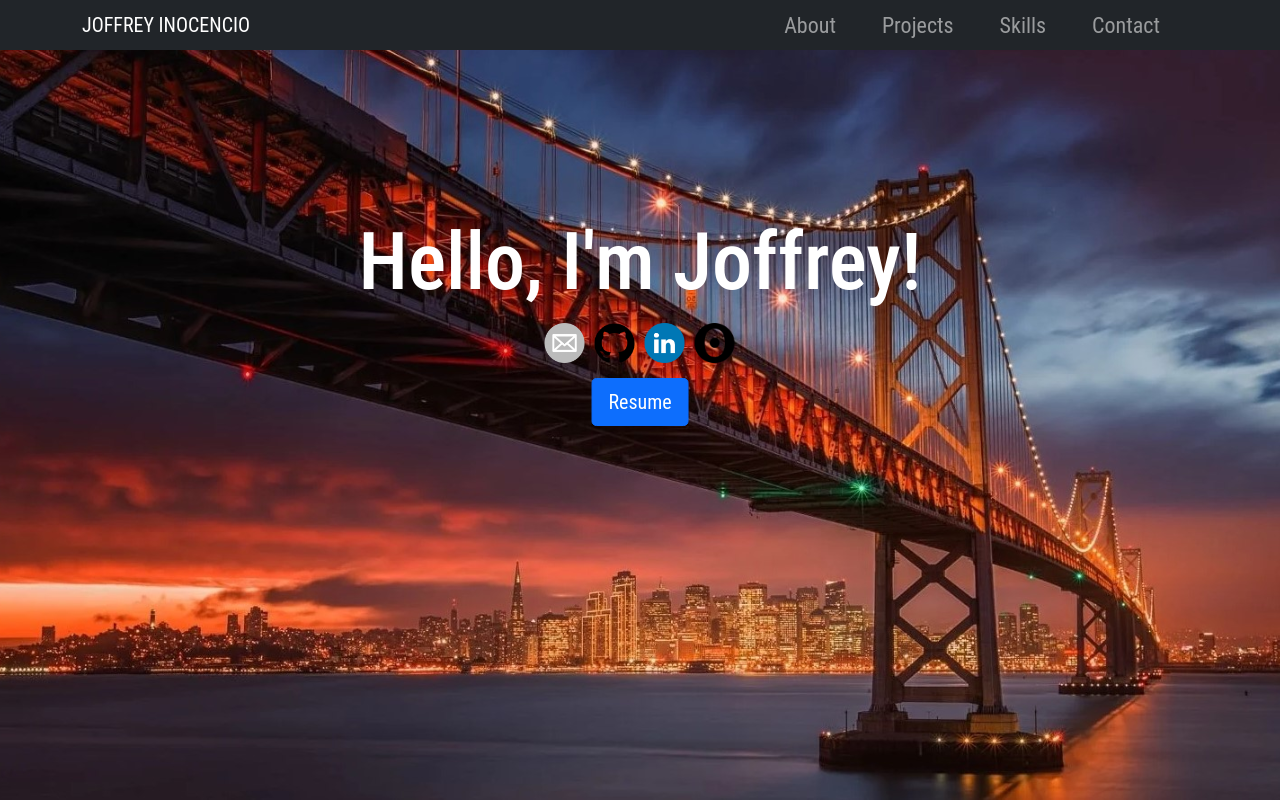
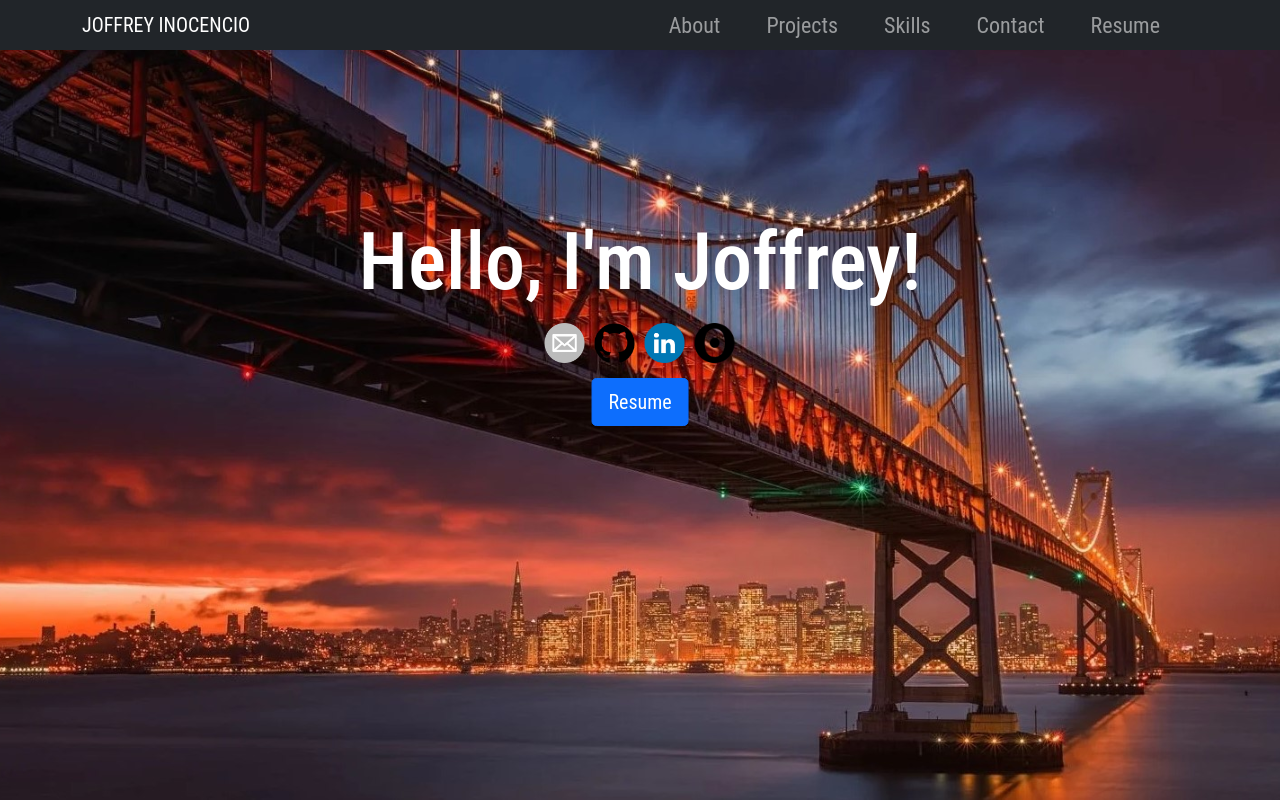
Before and after one commit to JoffreyCodes/JoffreyCodes.github.io, a React (Create React App) app: page / in a window 1280 px wide. Shown: the top 800 px of the page. Built offline with nearby package versions, Linux system fonts and the light colour scheme.

Commit message:
updated resume

```diff
--- a/src/NavBar/NavBar.jsx
+++ b/src/NavBar/NavBar.jsx
@@ -12,6 +12,8 @@
                 <Nav.Link href="#projects">Projects</Nav.Link>
                 <Nav.Link href="#skills">Skills</Nav.Link>
                 <Nav.Link href="#contact">Contact</Nav.Link>
+                <Nav.Link href="https://docs.google.com/document/d/1h6GxOUdmRP6GThTD5P86sQFLQfqZuTEDCdoJ_4TBlPw/edit?usp=sharing"
+                    target="_blank">Resume</Nav.Link>
             </Nav>
         </Navbar.Collapse>
         </Container>
--- a/src/Pagetop/Pagetop.jsx
+++ b/src/Pagetop/Pagetop.jsx
@@ -10,36 +10,16 @@
     return (
         <div className='headline' >
             <h1 className="headline-text">Hello, I'm Joffrey!</h1>
-                <SocialButtons buttonLoc="header-buttons" />
-                <Button href="./media/Resume2022-JoffreyInocencio.pdf" variant="primary" size="lg">Resume</Button>
+            <SocialButtons buttonLoc="header-buttons" />
+            <Button href="https://docs.google.com/document/d/1h6GxOUdmRP6GThTD5P86sQFLQfqZuTEDCdoJ_4TBlPw/edit?usp=sharing"
+                variant="primary"
+                size="lg"
+                target="_blank"
+            >
+                Resume
+            </Button>
         </div>
     )
 }
 
-// const text = document.querySelector('.headline-text')
-// const strText = text.textContent;
-// const splitText = strText.split("");
-// text.textContent= ""
-// for (let i = 0; i < splitText.length; i++){
-//     text.innerHTML += "<span>"+ splitText[i] +'</span>'
-// }
-
-// let char = 0
-// let timer = setInterval(onTick, 50);
-
-// function onTick() {
-//     const span = text.querySelectorAll('span')[char];
-//     span.classList.add('fade');
-//     char++
-//     if (char === splitText.length) {
-//         complete();
-//         return
-//     }
-// }
-
-// function complete() {
-//     clearInterval(timer);
-//     timer = null;
-// }
-
 export default Pagetop
```
